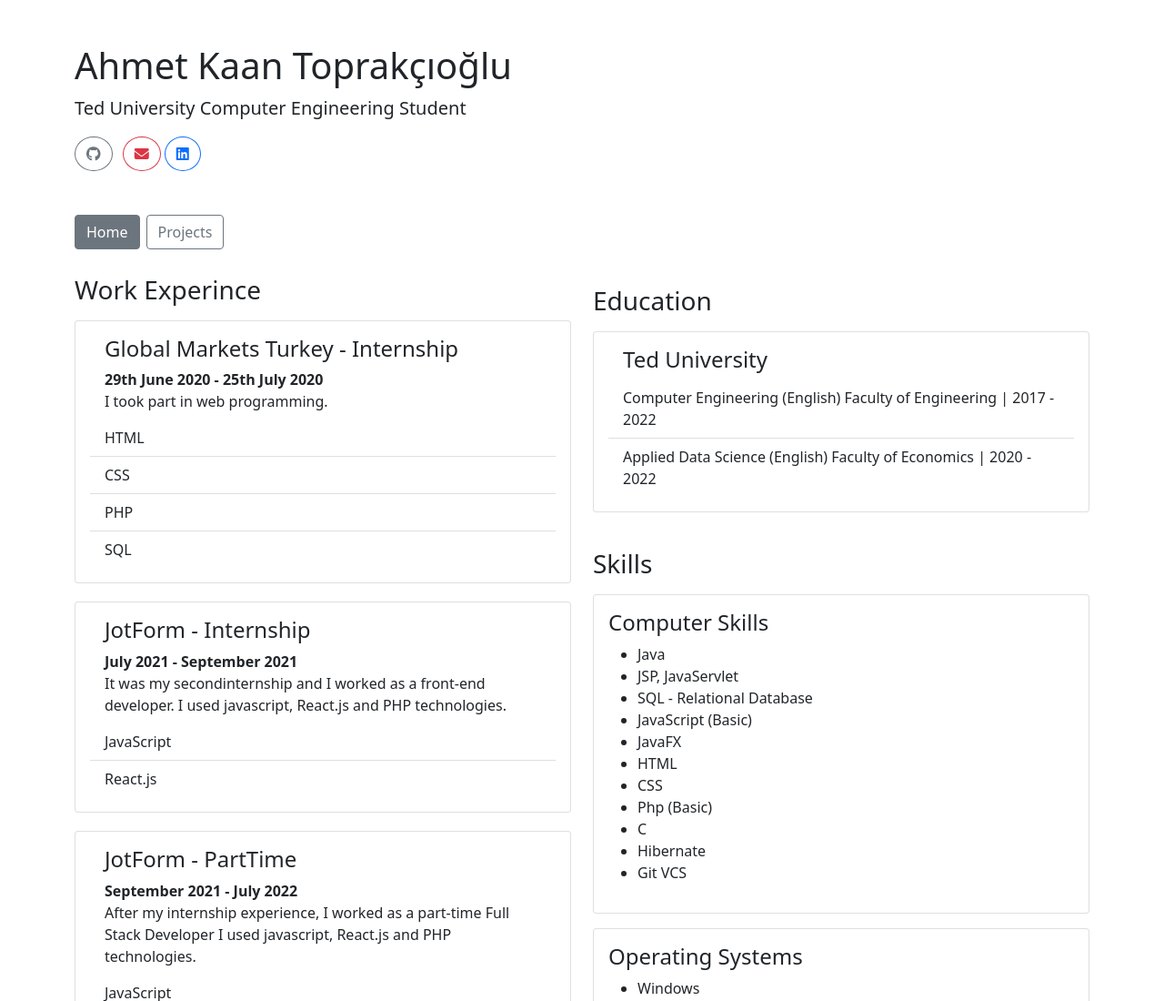
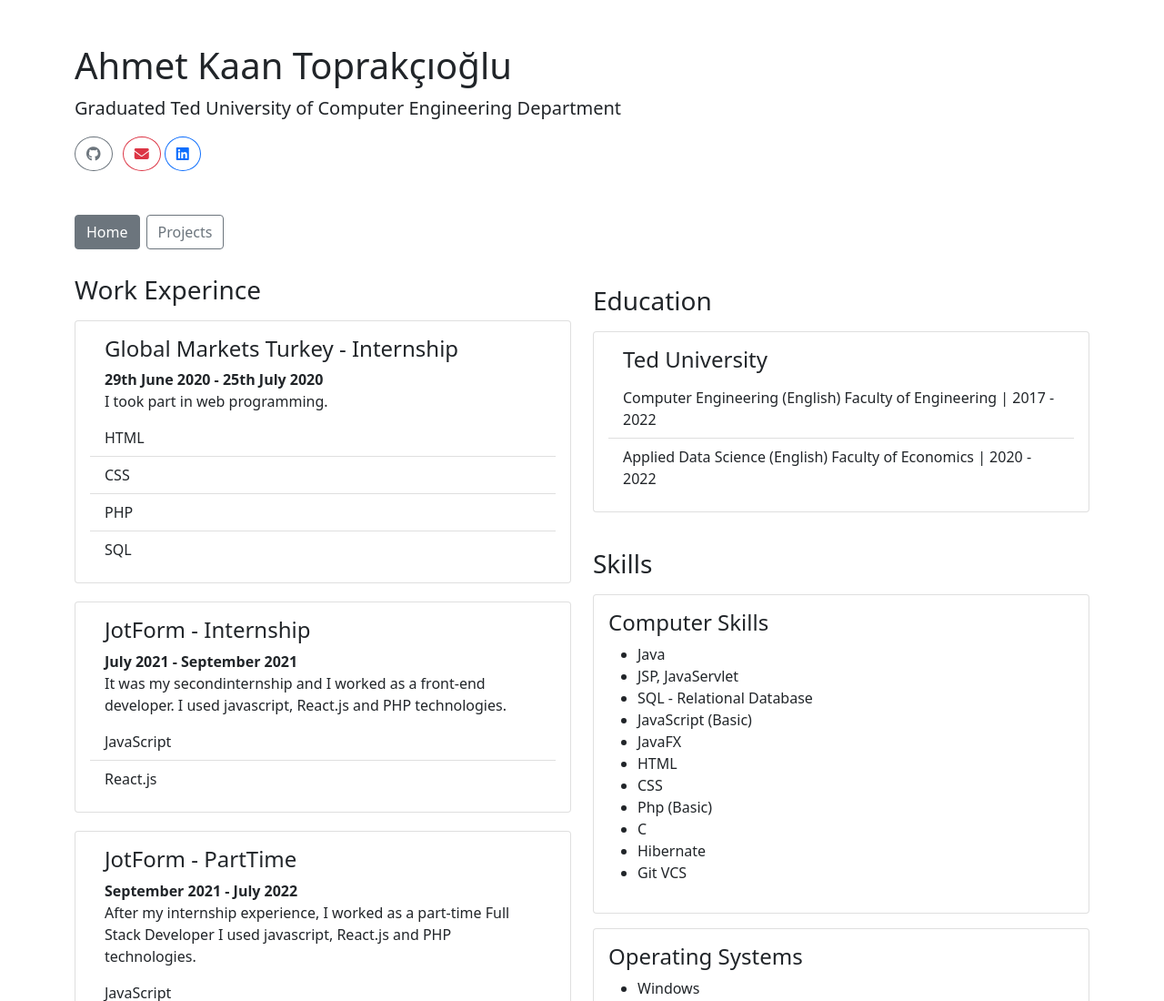
Before and after one commit to ahmettoprakcioglu/ahmettoprakcioglu.github.io, a plain HTML site: page index.html in a window 1280 px wide. Shown: the top 1100 px of the page at 91% size. Drawn offline with Linux system fonts and the light colour scheme.

Commit message:
Lead title was changed

```diff
--- a/index.html
+++ b/index.html
@@ -19,7 +19,7 @@
     <div class="container my-5">
         <h1>Ahmet Kaan Toprakçıoğlu</h1>
         <p class="lead">
-            Ted University Computer Engineering Student
+            Graduated Ted University of Computer Engineering Department
         </p>
         <a href="https://github.com/ahmettoprakcioglu" target="blank" class="about-btn btn btn-outline-secondary"><i
                 class="icon fab fa-github"></i></a>
```
